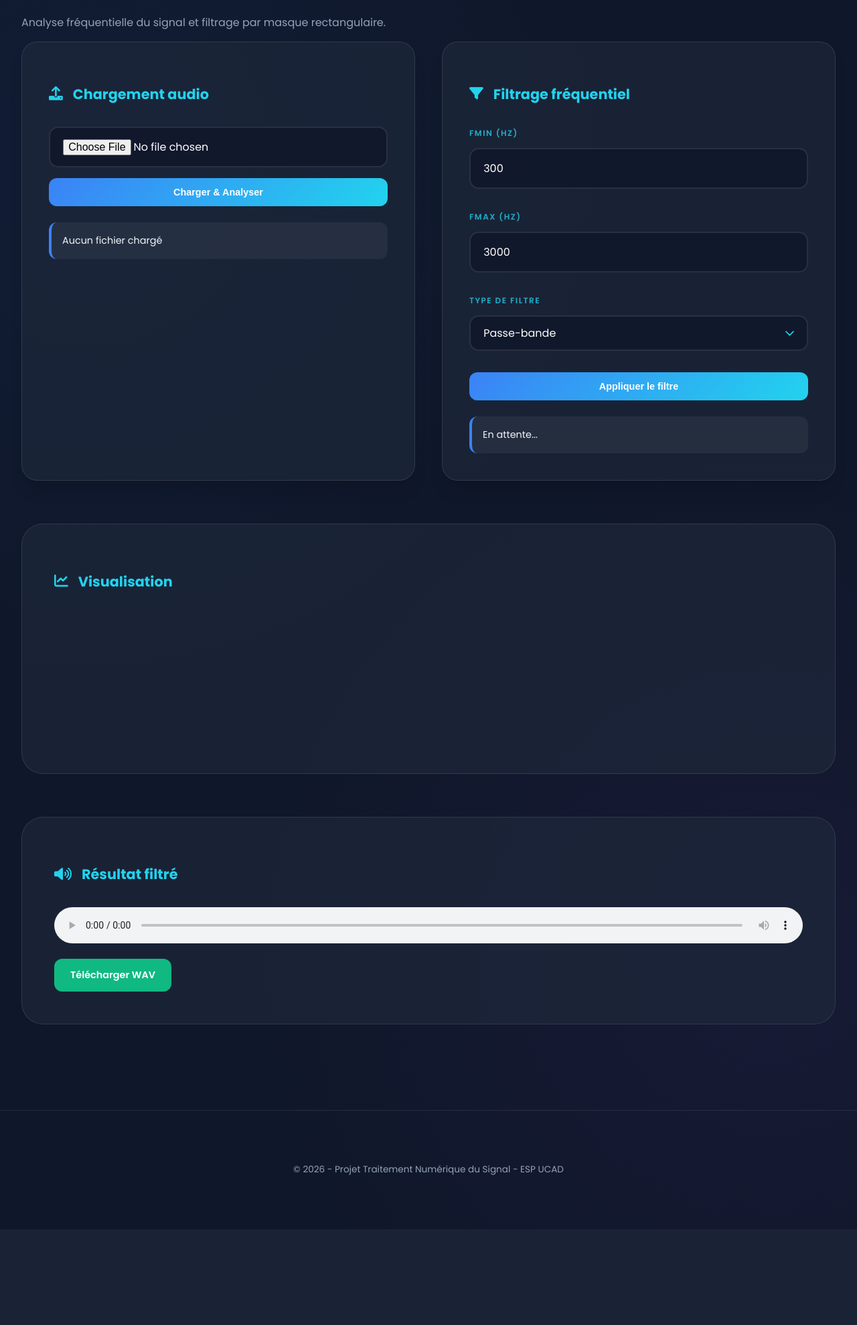
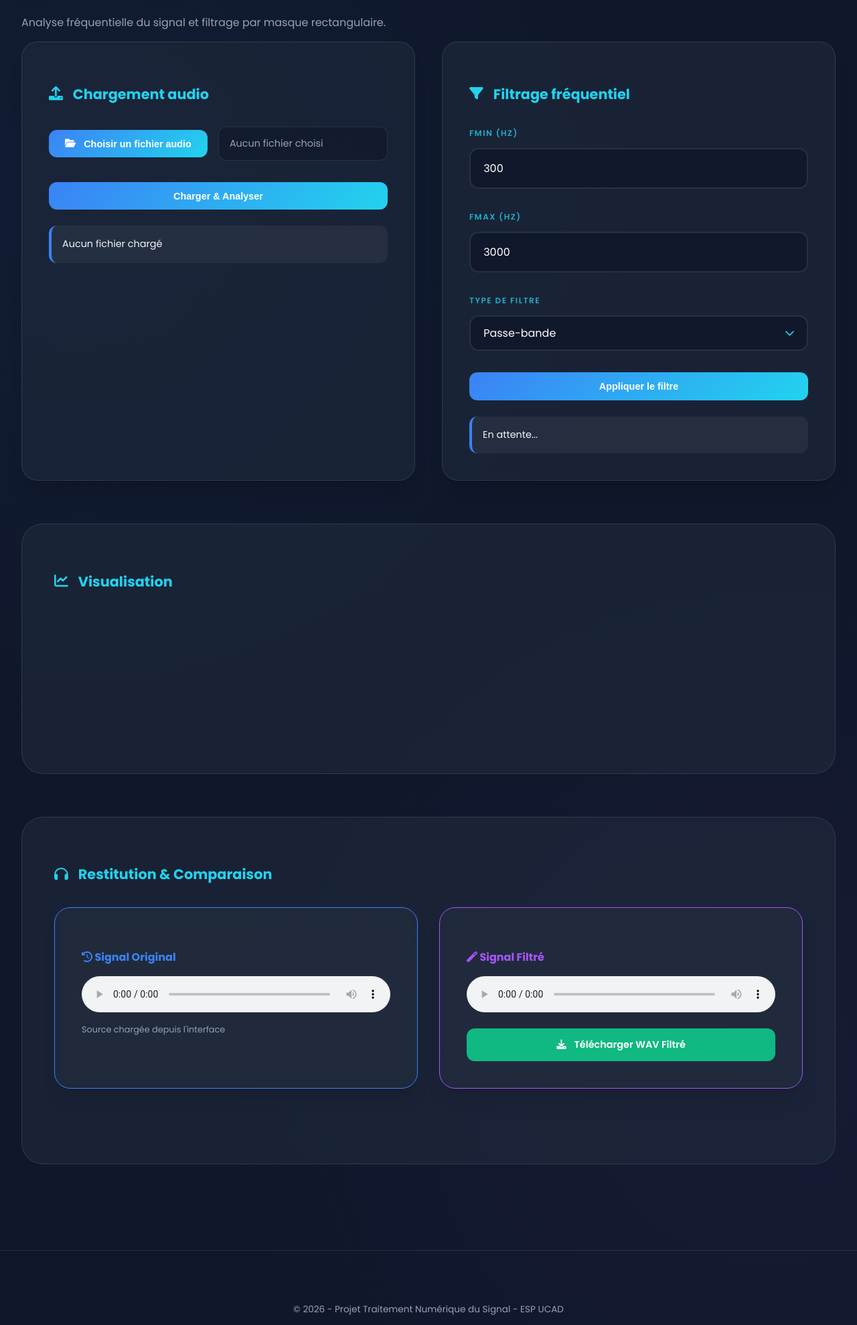
Before and after one commit to MADENIYOU/Traitement-signal-vocal, a Flask app: page /partie2/ in a window 1280 px wide. Shown: the part 161-2140 px from the top of the page at 67% size. Before the commit the page ends 1916 px from the top, so only its background shows below. Run offline with Flask 3, Linux system fonts and the light colour scheme; a map, chart or similar area stays blank.

Commit message:
Finalisation

```diff
--- a/app/routes/partie2.py
+++ b/app/routes/partie2.py
@@ -137,22 +137,27 @@ def filtrer_signal():
 @partie2_bp.route('/telecharger', methods=['GET'])
 def telecharger_signal_filtre():
     """
-    Permet de télécharger un signal filtré de manière sécurisée.
+    Permet de télécharger ou d'écouter un signal (original ou filtré) de manière sécurisée.
 
     Paramètres GET:
-        fichier (str): Nom du fichier filtré à télécharger (uniquement le nom).
+        fichier (str): Nom du fichier à récupérer.
 
     Retour:
-        Fichier WAV en téléchargement.
+        Fichier WAV pour lecture ou téléchargement.
     """
     nom_fichier = request.args.get('fichier')
 
     if not nom_fichier:
         return jsonify({"erreur": "Nom fichier manquant"}), 400
 
-    # Reconstruction sécurisée du chemin
+    # 1. On cherche d'abord dans le dossier des filtres
     filtered_folder = current_app.config['FILTERED_FOLDER']
     chemin = os.path.join(filtered_folder, nom_fichier)
+
+    # 2. Si non trouvé, on cherche dans le dossier des uploads (pour le signal original)
+    if not os.path.exists(chemin):
+        upload_folder = current_app.config['UPLOAD_PARTIE2']
+        chemin = os.path.join(upload_folder, nom_fichier)
 
     if not os.path.exists(chemin):
         return jsonify({"erreur": f"Fichier introuvable: {nom_fichier}"}), 404
--- a/app/static/css/style.css
+++ b/app/static/css/style.css
@@ -203,6 +203,64 @@ label {
     appearance: none; /* Reset pour style personnalisé */
 }
 
+/* Custom File Input Styling */
+.custom-file-input-wrapper {
+    position: relative;
+    overflow: hidden;
+    display: flex;
+    align-items: center;
+    gap: 1rem;
+    margin-bottom: 1rem; /* Ajouter un peu d'espace avant le bouton Upload */
+}
+
+.hidden-file-input {
+    position: absolute;
+    left: 0;
+    top: 0;
+    opacity: 0;
+    width: 100%;
+    height: 100%;
+    cursor: pointer;
+    z-index: 1; /* S'assurer qu'il est cliquable */
+}
+
+.custom-file-button {
+    flex-shrink: 0; /* Ne pas rétrécir */
+    padding: 0.8rem 1.5rem;
+    border-radius: 12px;
+    font-weight: 600;
+    cursor: pointer;
+    border: none;
+    display: inline-flex;
+    align-items: center;
+    justify-content: center;
+    gap: 10px;
+    font-size: 0.9rem;
+    transition: all 0.3s ease-in-out;
+    background: var(--gradient-primary); /* Utiliser le gradient des boutons primaires */
+    color: white;
+    white-space: nowrap; /* Empêcher le texte de s'enrouler */
+}
+
+.custom-file-button:hover {
+    opacity: 0.9;
+    transform: translateY(-2px);
+}
+
+.file-name-display {
+    flex-grow: 1; /* Prend l'espace restant */
+    padding: 0.8rem 1rem;
+    border: 1px solid var(--glass-border);
+    border-radius: 12px;
+    background: rgba(15, 23, 42, 0.6);
+    color: var(--text-muted);
+    font-size: 0.9rem;
+    white-space: nowrap;
+    overflow: hidden;
+    text-overflow: ellipsis; /* Ajouter des points de suspension si le nom est trop long */
+}
+
+
 /* Style spécifique pour les SELECT */
 select.form-control {
     cursor: pointer;
--- a/app/static/js/partie2.js
+++ b/app/static/js/partie2.js
@@ -67,12 +67,38 @@ document.addEventListener("DOMContentLoaded", function() {
     // Documentation MDN : https://developer.mozilla.org/fr/docs/Web/API/Document/getElementById
     const btnUpload = document.getElementById("btnUpload");
     const btnFilter = document.getElementById("btnFilter");
-    const fileInput = document.getElementById("audioFile");
+    const fileInput = document.getElementById("audioFile"); // This is now the hidden input
+
+    // Nouveaux éléments pour l'input de fichier stylisé
+    const customFileButton = document.querySelector(".custom-file-button");
+    const fileNameDisplay = document.getElementById("fileNameDisplay");
 
     // Vérification de l'existence des éléments (sécurité anti-crash)
     if (!btnUpload) console.error("[ERREUR] btnUpload introuvable!");
     if (!btnFilter) console.error("[ERREUR] btnFilter introuvable!");
-    if (!fileInput) console.error("[ERREUR] audioFile introuvable!");
+    if (!fileInput) console.error("[ERREUR] audioFile (input caché) introuvable!");
+    if (!customFileButton) console.error("[ERREUR] customFileButton introuvable!");
+    if (!fileNameDisplay) console.error("[ERREUR] fileNameDisplay introuvable!");
+
+    // ÉVÉNEMENT : Clic sur le bouton stylisé pour ouvrir la fenêtre de sélection de fichier
+    if (customFileButton) {
+        customFileButton.addEventListener("click", () => {
+            fileInput.click(); // Déclenche le clic sur l'input de fichier caché
+        });
+    }
+
+    // ÉVÉNEMENT : Sélection de fichier dans l'input caché
+    if (fileInput) {
+        fileInput.addEventListener("change", () => {
+            if (fileInput.files.length > 0) {
+                fileNameDisplay.innerText = fileInput.files[0].name; // Affiche le nom du fichier
+                fileNameDisplay.style.color = "var(--text-main)";
+            } else {
+                fileNameDisplay.innerText = "Aucun fichier choisi"; // Réinitialise si aucun fichier
+                fileNameDisplay.style.color = "var(--text-muted)";
+            }
+        });
+    }
 
     // =============================================================================
     // ÉVÉNEMENT : UPLOAD ET ANALYSE (Bouton "Charger & Analyser")
@@ -182,6 +208,12 @@ document.addEventListener("DOMContentLoaded", function() {
 
                 // Mise à jour du statut avec les infos du fichier
                 status.innerText = `✅ Chargé (${data.duree}s, ${data.fe} Hz)`;
+
+                // Mise à jour du lecteur audio ORIGINAL
+                const audioOriginal = document.getElementById("audioOriginal");
+                if (audioOriginal) {
+                    audioOriginal.src = "/partie2/telecharger?fichier=" + data.fichier_wav;
+                }
 
                 /**
                  * Affichage des graphiques initiaux (signal simple, sans comparaison).
@@ -523,26 +555,19 @@ function afficherSignalCompare(dataAvant, dataApres) {
                     // Courbe 1 : Signal ORIGINAL
                     label: "Signal ORIGINAL (avant filtrage)",
                     data: dataAvant.signal,
-                    borderColor: "rgb(75, 192, 192)",  // Vert turquoise (couleur Chart.js par défaut)
-                    backgroundColor: "rgba(75, 192, 192, 0.1)",  // Fond semi-transparent
-                    borderWidth: 1.5,
-                    pointRadius: 0,  // Pas de points pour une ligne continue lisible
-                    tension: 0.1       // Légère courbure (0 = ligne droite, 1 = très courbée)
+                    borderColor: "rgba(75, 192, 192, 0.3)",  // Très transparent
+                    backgroundColor: "transparent",
+                    borderWidth: 1,
+                    pointRadius: 0,
+                    tension: 0.1
                 },
                 {
                     // Courbe 2 : Signal FILTRÉ
                     label: "Signal FILTRÉ (après filtrage)",
                     data: dataApres.signal,
-                    borderColor: "rgb(255, 99, 132)",  // Rouge (couleur Chart.js par défaut)
-                    backgroundColor: "rgba(255, 99, 132, 0.1)",
-                    borderWidth: 1.5,
-                    /**
-                     * borderDash : Crée une ligne en pointillés pour différencier visuellement
-                     * la courbe "après" filtrage de la courbe "avant".
-                     * Format : [longueur_trait, longueur_espace] en pixels
-                     * Documentation : https://www.chartjs.org/docs/latest/charts/line.html#cubic-interpolation-mode
-                     */
-                    borderDash: [5, 5],  // Trait de 5px, espace de 5px
+                    borderColor: "rgb(255, 99, 132)",  // Rouge vif opaque
+                    backgroundColor: "transparent",
+                    borderWidth: 2,
                     pointRadius: 0,
                     tension: 0.1
                 }
@@ -627,21 +652,20 @@ function afficherFFTCompare(dataAvant, dataApres) {
                     // Courbe 1 : Spectre ORIGINAL
                     label: "Spectre ORIGINAL |X(f)| (avant filtrage)",
                     data: dataAvant.amplitudes,
-                    borderColor: "rgb(54, 162, 235)",  // Bleu Chart.js
-                    backgroundColor: "rgba(54, 162, 235, 0.1)",
-                    borderWidth: 1.5,
+                    borderColor: "rgba(54, 162, 235, 0.3)",  // Bleu clair transparent
+                    backgroundColor: "transparent",
+                    borderWidth: 1,
                     pointRadius: 0,
                     tension: 0.1,
-                    fill: false  // Pas de remplissage sous la courbe
+                    fill: false
                 },
                 {
                     // Courbe 2 : Spectre FILTRÉ
                     label: "Spectre FILTRÉ |X'(f)| (après filtrage)",
                     data: dataApres.amplitudes,
-                    borderColor: "rgb(255, 159, 64)",  // Orange Chart.js
-                    backgroundColor: "rgba(255, 159, 64, 0.1)",
+                    borderColor: "rgb(255, 159, 64)",  // Orange vif opaque
+                    backgroundColor: "transparent",
                     borderWidth: 2,
-                    borderDash: [5, 5],  // Pointillés pour différencier
                     pointRadius: 0,
                     tension: 0.1,
                     fill: false
--- a/app/templates/partie2.html
+++ b/app/templates/partie2.html
@@ -14,7 +14,13 @@
     <div class="panel animate__animated animate__fadeInLeft">
         <h3><i class="fas fa-upload"></i> Chargement audio</h3>
 
-        <input type="file" id="audioFile" class="form-control" accept="audio/*">
+        <div class="custom-file-input-wrapper">
+            <input type="file" id="audioFile" accept="audio/*" class="hidden-file-input">
+            <button type="button" class="btn btn-primary custom-file-button">
+                <i class="fas fa-folder-open"></i> Choisir un fichier audio
+            </button>
+            <span id="fileNameDisplay" class="file-name-display">Aucun fichier choisi</span>
+        </div>
 
         <button id="btnUpload" class="btn btn-primary" style="width:100%; margin-top:1rem;">
             Charger & Analyser
@@ -61,15 +67,27 @@
     <canvas id="fftChart" style="margin-top:2rem;"></canvas>
 </section>
 
-<!-- Audio -->
-<section class="segments-section">
-    <h3><i class="fas fa-volume-up"></i> Résultat filtré</h3>
+<!-- Audio & Restitution -->
+<section class="segments-section animate__animated animate__fadeInUp">
+    <h3><i class="fas fa-headphones"></i> Restitution & Comparaison</h3>
 
-    <audio id="audioResult" controls style="width:100%;"></audio>
+    <div class="grid-layout" style="grid-template-columns: 1fr 1fr; gap: 2rem;">
+        <!-- Moitié Gauche : Original -->
+        <div class="panel" style="background: rgba(255,255,255,0.02); border-color: var(--accent-blue);">
+            <h4 style="color: var(--accent-blue); margin-bottom: 1rem;"><i class="fas fa-history"></i> Signal Original</h4>
+            <audio id="audioOriginal" controls style="width:100%;"></audio>
+            <p style="font-size: 0.8rem; color: var(--text-muted); margin-top: 0.5rem;">Source chargée depuis l'interface</p>
+        </div>
 
-    <a id="downloadLink" class="btn btn-save" style="margin-top:1rem;">
-        Télécharger WAV
-    </a>
+        <!-- Moitié Droite : Filtré -->
+        <div class="panel" style="background: rgba(255,255,255,0.02); border-color: var(--accent-purple);">
+            <h4 style="color: var(--accent-purple); margin-bottom: 1rem;"><i class="fas fa-magic"></i> Signal Filtré</h4>
+            <audio id="audioResult" controls style="width:100%;"></audio>
+            <a id="downloadLink" class="btn btn-save" style="margin-top:1rem; width: 100%;">
+                <i class="fas fa-download"></i> Télécharger WAV Filtré
+            </a>
+        </div>
+    </div>
 </section>
 
 {% endblock %}
```
Also changed, not shown: other parts of app/static/css/style.css (+36 -1 lines), app/static/js/partie1.js (+47 -5 lines).
